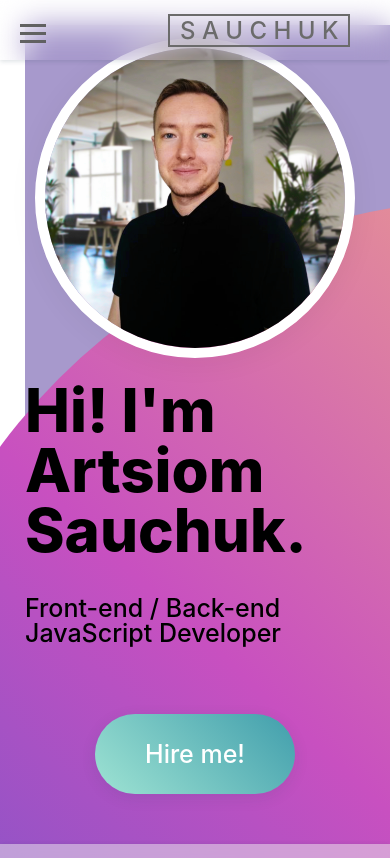
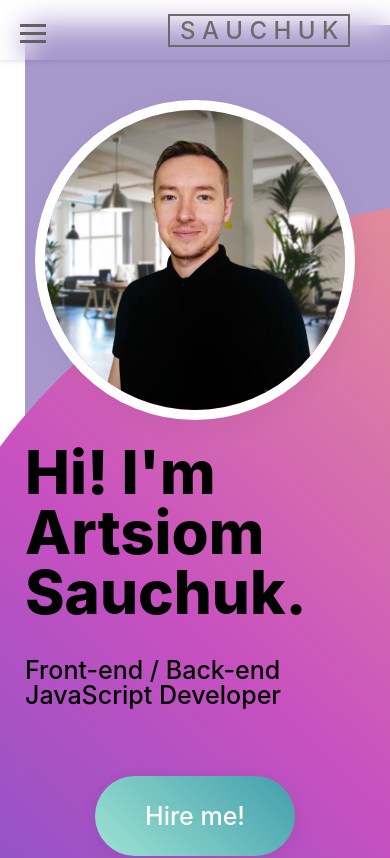
Before and after one commit to RockStar666by/portfolio, a React (Create React App) app: page / in a window 390 px wide. Shown: the top 858 px of the page. Built offline with nearby package versions, Linux system fonts and the light colour scheme.

Commit message:
fix: main page responsive

```diff
--- a/src/pages/HomePage/HomePage.scss
+++ b/src/pages/HomePage/HomePage.scss
@@ -45,6 +45,7 @@
 .hello-wrapper {
   position: relative;
   max-width: 1300px;
+  min-height: 800px;
   height: calc(100vh - 100px);
   display: flex;
   flex-direction: row;
@@ -63,7 +64,7 @@
 
 .image-container {
   width: 100%;
-  max-width: 500px;
+  max-width: 550px;
 }
 
 .message {
@@ -234,6 +235,6 @@
 @media (max-width: 769px) {
   .hello-wrapper {
     flex-direction: column-reverse;
-    justify-content: baseline;
+    justify-content: flex-end;
   }
 }
```
Also changed, not shown: public/site.webmanifest.
